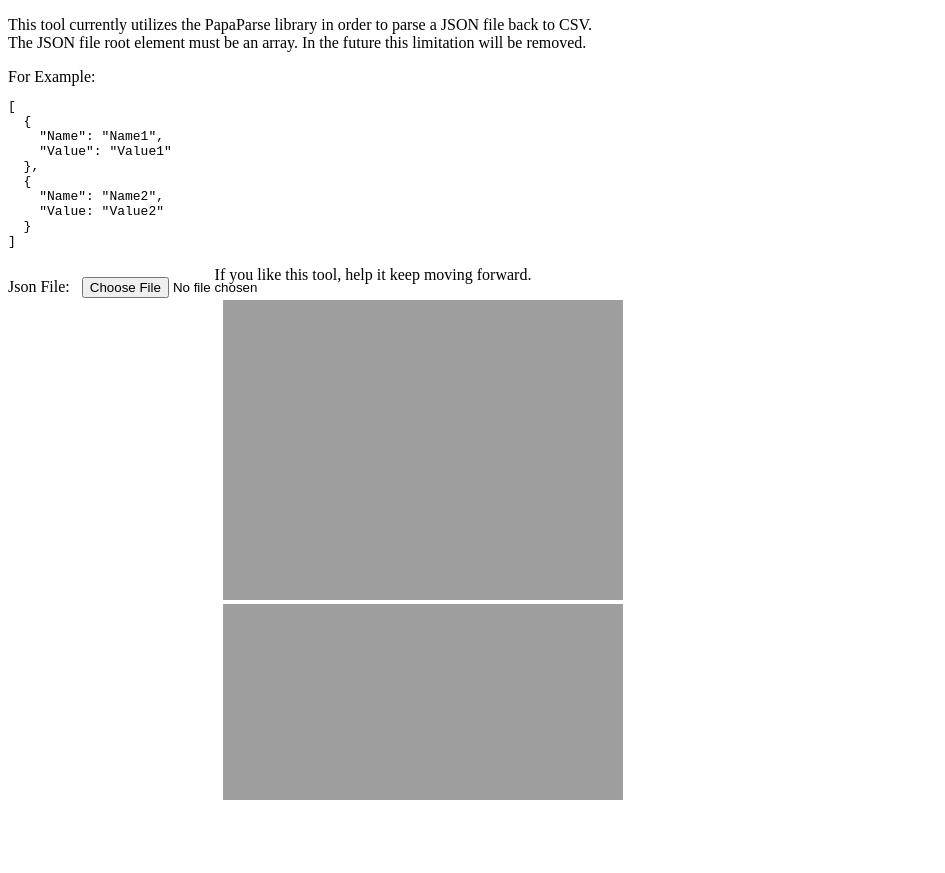
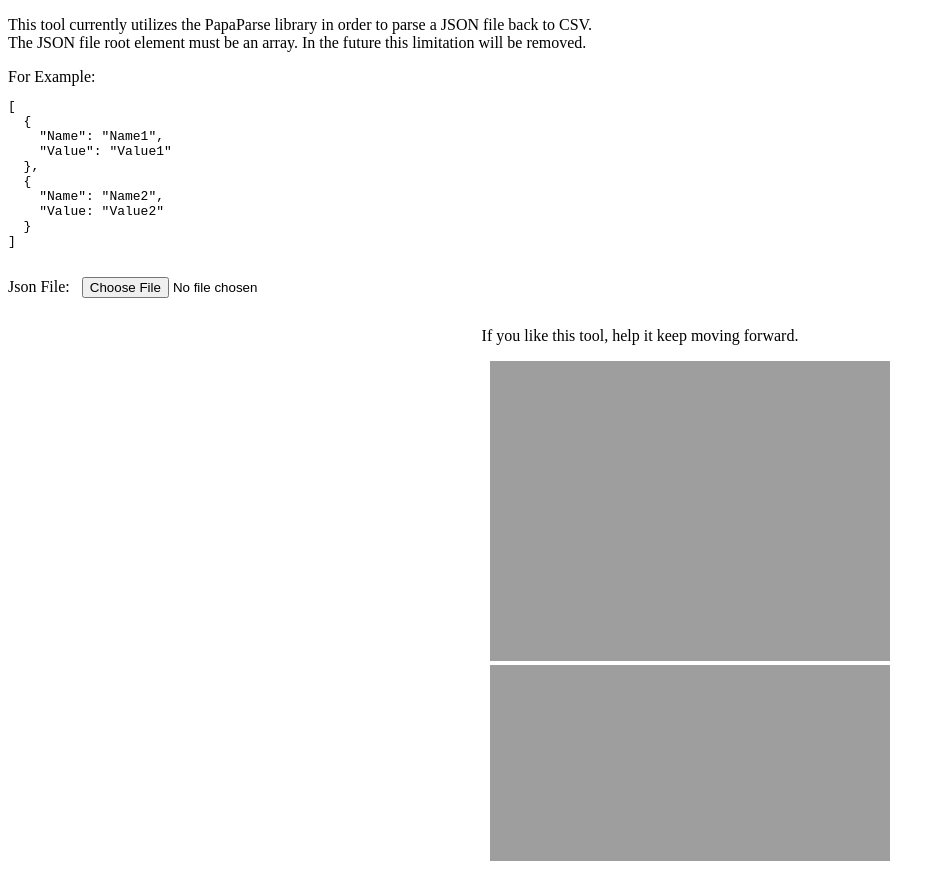
Before and after one commit to hexy-mf/JsonToCsvConverter, a plain HTML site: page index.html in a window 1280 px wide. Shown: the whole page, without its empty margins (0-945 px from the left). Before the commit the page ends 800 px from the top, so only its background shows below. Drawn offline with nearby package versions, Linux system fonts and the light colour scheme.

Commit message:
Updated styling for donate section

```diff
--- a/styles.css
+++ b/styles.css
@@ -3,9 +3,6 @@
   visibility: hidden;
 }
 .donate {
-    width: 730px;
+    width: 100%;
     height: 550px;
-    position: absolute;
-    bottom: 0;
-    alignment-baseline: central;
 }
```
